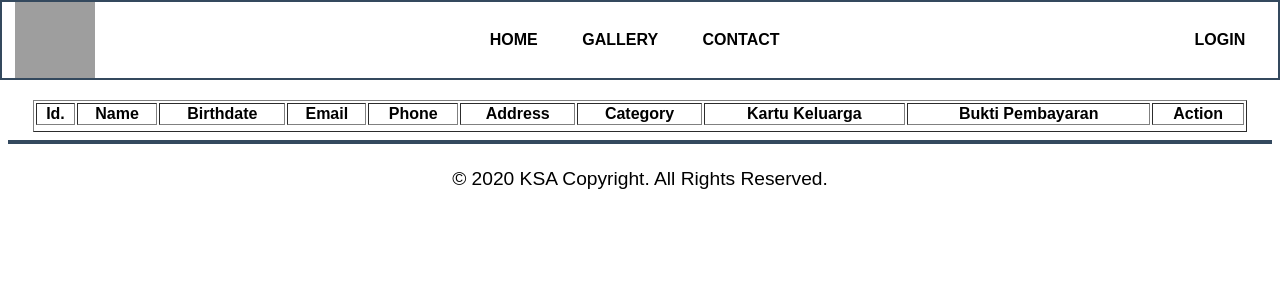
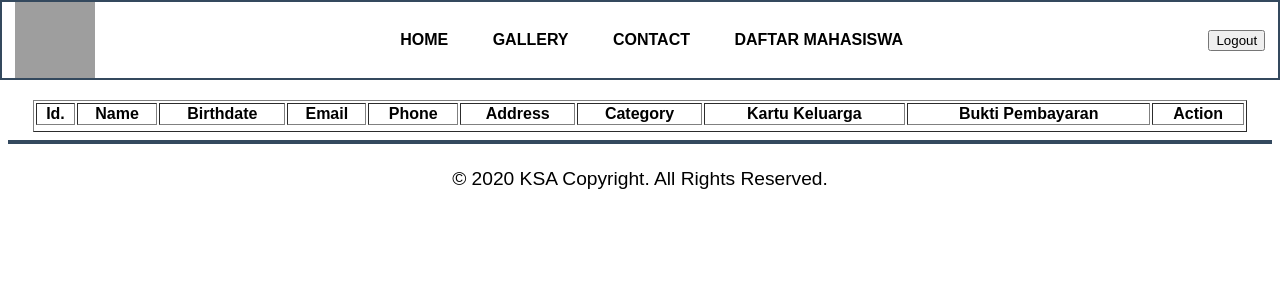
Before and after one commit to evantt/online-registration, a PHP site: page /admin.php in a window 1280 px wide. Shown: the top 300 px of the page. Run offline with PHP 8.4, Linux system fonts and the light colour scheme; the visitor is signed in with stand-in values (Sample User, id 1); lists and menus that the app fills with data are empty; grey boxes are pictures that could not be loaded.

Commit message:
Add files via upload
the file that u thought u dont need

```diff
--- a/Layout/header.php
+++ b/Layout/header.php
@@ -1,3 +1,7 @@
+<?php
+    session_start();
+?>
+
 <div class="navbar" id="nav">
     <header>
         <div class="left">
@@ -9,12 +13,28 @@
                     <li><a href="home.php">Home</a></li>
                     <li><a href="gallery.php">Gallery</a></li>
                     <li><a href="ctc.php">Contact</a></li>
+                    <?php if (isset($username)): ?>
+                    <li><a href="regis.php">Daftar Mahasiswa</a></li>
+                    <?php endif ?>
+                    <li><a href="login.php">Daftar Mahasiswa</a></li>
                 </ul>
             </nav>
         </div>
         <div class="right">
              <ul class="nav__links">
-                <li><a href="login.php">Login</a></li>
+             <?php
+                if(isset($_SESSION['username'])){
+                    //echo "<script type='text/javascript'>alert('logged in');</script>";
+                    echo
+                    "<form method='post' action='logout.php'>
+                        <button class = 'btn btn-lg btn-primary btn-block' type = 'submit'
+                        name = 'logout'>Logout</button>
+                    </form>";
+                } else {
+                    //echo "<script type='text/javascript'>alert('logging out');</script>";
+                    echo "<li><a href='login.php'>Login</a></li>";
+                }
+             ?>
             </ul>
         </div>
     </header>
```
